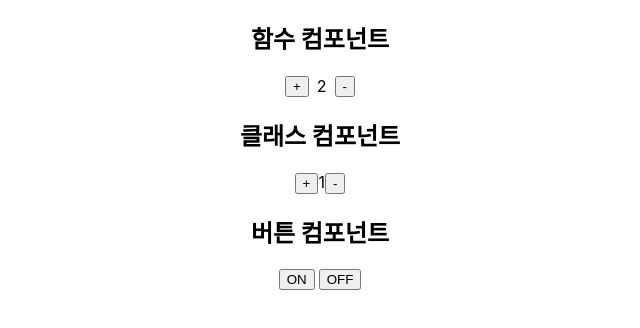
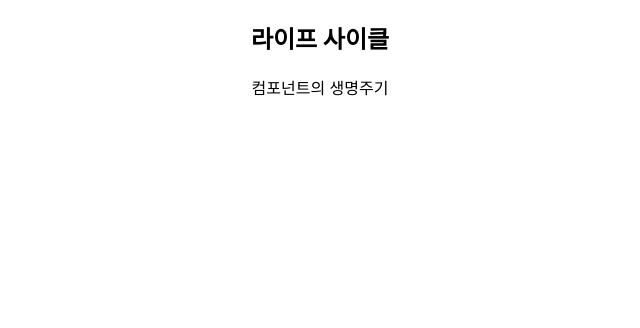
Before and after one commit to to06109/learn-react, a React (Create React App) app in the folder counter-with-cra/: page / in a window 1280 px wide. Shown: the top 328 px of the page, without its empty margins (320-960 px from the left). Built offline with nearby package versions, Linux system fonts and the light colour scheme.

Commit message:
learn. 라이프 사이클 메서드 - JSX 내부에서 문을 사용하려면? - 클린 코드 (함수 분리)

```diff
--- a/counter-with-cra/src/app/App.jsx
+++ b/counter-with-cra/src/app/App.jsx
@@ -1,15 +1,44 @@
+import React from 'react'
 import './App.css'
-import { CounterFunction, CounterClass, Button } from '../components'
+import { CounterFunction, CounterClass, Button, LifeCycle } from '../components'
+
+function renderComponents(isVisible) {
+  if (isVisible) {
+    return (
+      <>
+        <h2>함수 컴포넌트</h2>
+        <CounterFunction count={2} />
+        <h2>클래스 컴포넌트</h2>
+        <CounterClass step={3} />
+        <h2>버튼 컴포넌트</h2>
+        <Button />
+      </>
+    )
+  } else {
+    return null
+  }
+}
 
 function App() {
+  // 상태 변수(state variable)
+  const [isVisibleComponents] = React.useState(false)
+
   return (
     <div className="App">
-      <h2>함수 컴포넌트</h2>
-      <CounterFunction count={2} />
-      <h2>클래스 컴포넌트</h2>
-      <CounterClass step={3} />
-      <h2>버튼 컴포넌트</h2>
-      <Button />
+      <h2>라이프 사이클</h2>
+      <LifeCycle />
+      {renderComponents(isVisibleComponents)}
+
+      {/* {isVisibleComponents && (
+        <>
+          <h2>함수 컴포넌트</h2>
+          <CounterFunction count={2} />
+          <h2>클래스 컴포넌트</h2>
+          <CounterClass step={3} />
+          <h2>버튼 컴포넌트</h2>
+          <Button />
+        </>
+      )} */}
     </div>
   )
 }
--- a/counter-with-cra/src/components/Counter/Counter.function.jsx
+++ b/counter-with-cra/src/components/Counter/Counter.function.jsx
@@ -8,7 +8,7 @@ import { useState } from 'react'
 import styles from './Counter.module.css'
 
 function Counter({ min = 1, count: initialCount = 1, max = 10, step = 1 }) {
-  let [count, setCount] = useState(initialCount)
+  const [count, setCount] = useState(initialCount)
 
   const handleIncrement = () => {
     setCount(count + step)
--- /dev/null
+++ b/counter-with-cra/src/components/LifeCycle/LifeCycle.jsx
@@ -0,0 +1,30 @@
+import React from 'react'
+
+// Component's Life Cycle (컴포넌트의 생명주기)
+// 탄생 (constructor: 1번) -> (render: N번)
+// 성장
+// 죽음
+
+class LifeCycle extends React.Component {
+  /* render 단계 ------------------------------------------------------------ */
+
+  state = {
+    message: 'loading...',
+  }
+
+  render() {
+    return <div className="LifeCycle">컴포넌트의 생명주기</div>
+  }
+
+  /* commit 단계 ------------------------------------------------------------ */
+
+  // - 실제 DOM에 접근, 조작 (DOM 스크립트 또는 Vanilla 스크립트)
+
+  // 컴포넌트가 마운트 된 이후
+  componentDidMount() {
+    console.log('여기서는 실제 DOM에 접근이 가능해요')
+  }
+}
+
+// 기본 내보내기
+export default LifeCycle
--- a/counter-with-cra/src/components/index.js
+++ b/counter-with-cra/src/components/index.js
@@ -1,3 +1,4 @@
 export { default as CounterClass } from './Counter/Counter.class'
 export { default as CounterFunction } from './Counter/Counter.function'
 export { default as Button } from './Button/Button.component'
+export { default as LifeCycle } from './LifeCycle/LifeCycle'
```
Also changed, not shown: counter-with-cra/src/components/LifeCycle/LifeCycle.module.css (added).
